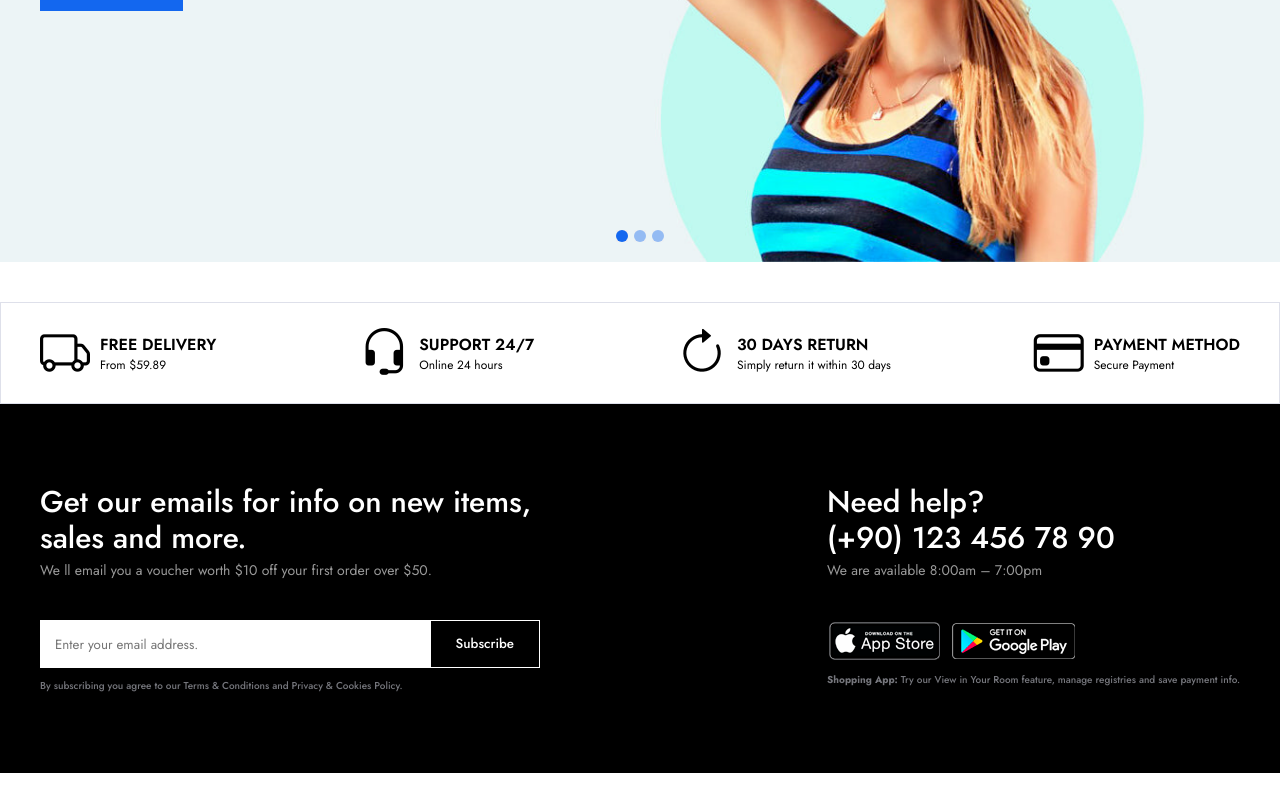
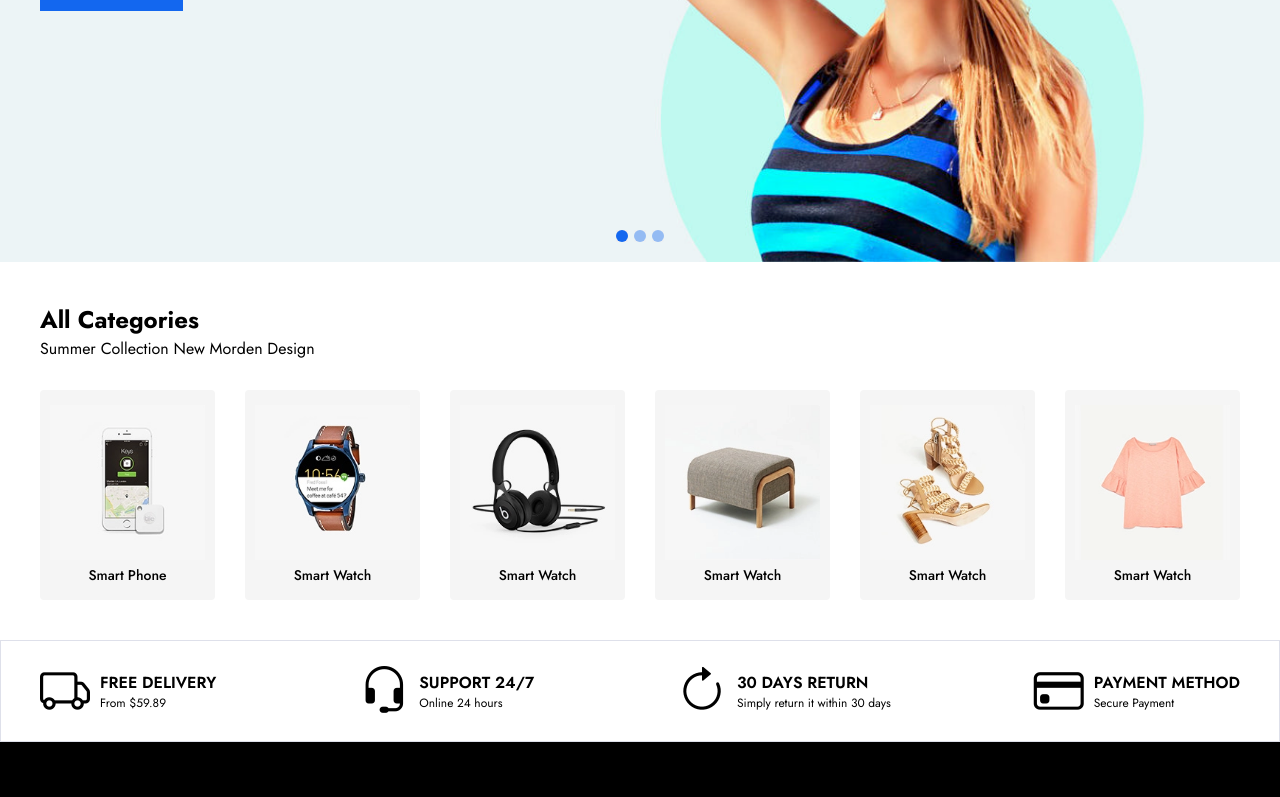
Before and after one commit to yusufbalyemez/e-commerce, a React (Vite) app in the folder frontend/: page / in a window 1280 px wide. Shown: the part 538-1335 px from the top of the page. Built offline with nearby package versions, Linux system fonts and the light colour scheme.

Commit message:
Categories component added

```diff
--- a/frontend/src/App.jsx
+++ b/frontend/src/App.jsx
@@ -3,6 +3,7 @@
 import Footer from './components/Layout/Footer/Footer'
 import Policy from './components/Layout/Policy/Policy'
 import Slider from './components/Layout/Slider/Sliders'
+import Categories from './components/Layout/Categories/Categories'
 
 function App() {
 
@@ -11,6 +12,7 @@
     <div>
       <Header />
       <Slider/>
+      <Categories/>
       <Policy/>
       <Footer/>
     </div>
--- /dev/null
+++ b/frontend/src/components/Layout/Categories/Categories.css
@@ -0,0 +1,12 @@
+/*! categories start  */
+.categories {
+    margin: 40px 0;
+  }
+
+  .categories .category-list {
+    display: flex;
+    gap: 30px;
+    margin-top: 30px;
+    flex-wrap: wrap;
+  }
+  /*! categories end  */
--- /dev/null
+++ b/frontend/src/components/Layout/Categories/Categories.jsx
@@ -0,0 +1,24 @@
+import "./Categories.css"
+import CategoryItem from "./CategoryItem"
+function Categories(){
+    return (
+        <section className="categories">
+        <div className="container">
+          <div className="section-title">
+            <h2>All Categories</h2>
+            <p>Summer Collection New Morden Design</p>
+          </div>
+          <ul className="category-list">
+            <CategoryItem src="img/categories/categories1.png" title="Smart Phone"/>
+            <CategoryItem src="img/categories/categories2.png" title="Smart Watch"/>
+            <CategoryItem src="img/categories/categories3.png" title="Smart Watch"/>
+            <CategoryItem src="img/categories/categories4.png" title="Smart Watch"/>
+            <CategoryItem src="img/categories/categories5.png" title="Smart Watch"/>
+            <CategoryItem src="img/categories/categories6.png" title="Smart Watch"/>
+          </ul>
+        </div>
+      </section>
+    )
+}
+
+export default Categories
--- /dev/null
+++ b/frontend/src/components/Layout/Categories/CategoryItem.css
@@ -0,0 +1,26 @@
+.categories .category-item{
+    background-color: #f5f5f5;
+    border-radius: 4px;
+    flex: 1;
+    width: 100%;
+    display: flex;
+    justify-content: center;
+}
+
+.categories .category-item a{
+    display: inline-block;
+    padding: 10px;
+    text-align: center;
+    margin: 5px 0;
+    font-size: 14px;
+    font-weight: 500;
+}
+
+.categories .category-item .category-image{
+        width: 100%;
+        transition: transform ease .2s;
+}
+
+.categories .category-item .category-image:hover{
+    transform: scale(1.1);
+}
--- /dev/null
+++ b/frontend/src/components/Layout/Categories/CategoryItem.jsx
@@ -0,0 +1,13 @@
+import "./CategoryItem.css"
+const CategoryItem = (prob)=>{
+    return (
+        <li className="category-item">
+              <a href="#">
+                <img src={prob.src} alt="" className="category-image"/>
+                <span className="category-title">{prob.title}</span>
+              </a>
+        </li>
+    )
+}
+
+export default CategoryItem
```
